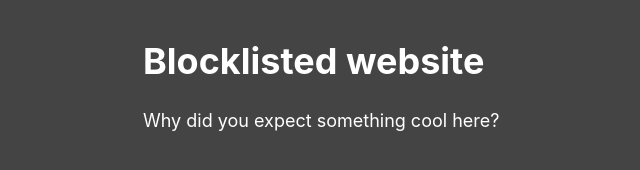
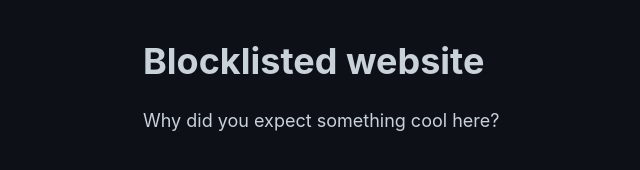
Before and after one commit to BlockListed/BlockListed.github.io, a plain HTML site: page index.html in a window 1280 px wide. Shown: the whole page, without its empty margins (172-812 px from the left). Drawn offline with Linux system fonts and the dark colour scheme.

Commit message:
add css attribution

```diff
--- a/index.css
+++ b/index.css
@@ -1 +1,26 @@
-body{max-width:650px;margin:40px auto;padding:0 10px;font:18px/1.5 -apple-system, BlinkMacSystemFont, "Segoe UI", Roboto, "Helvetica Neue", Arial, "Noto Sans", sans-serif, "Apple Color Emoji", "Segoe UI Emoji", "Segoe UI Symbol", "Noto Color Emoji";color:#444}h1,h2,h3{line-height:1.2}@media (prefers-color-scheme: dark){body{color:white;background:#444}a:link{color:#5bf}a:visited{color:#ccf}}
+/* CSS from https://perfectmotherfuckingwebsite.com/ */
+
+body {
+	max-width:650px;
+	margin:40px auto;
+	padding:0 10px;
+	font:18px/1.5 -apple-system, BlinkMacSystemFont, "Segoe UI", Roboto, "Helvetica Neue", Arial, "Noto Sans", sans-serif, "Apple Color Emoji", "Segoe UI Emoji", "Segoe UI Symbol", "Noto Color Emoji";
+	color:#444
+  }
+  h1,
+  h2,
+  h3 {
+	line-height:1.2
+  }
+  @media (prefers-color-scheme: dark) {
+	body {
+	  color:#c9d1d9;
+	  background:#0d1117
+	}
+	a:link {
+	  color:#58a6ff
+	}
+	a:visited {
+	  color:#8e96f0
+	}
+  }
```
